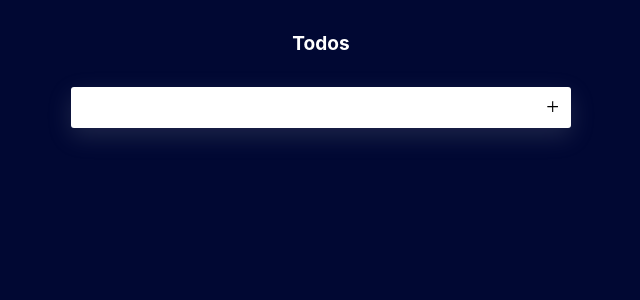
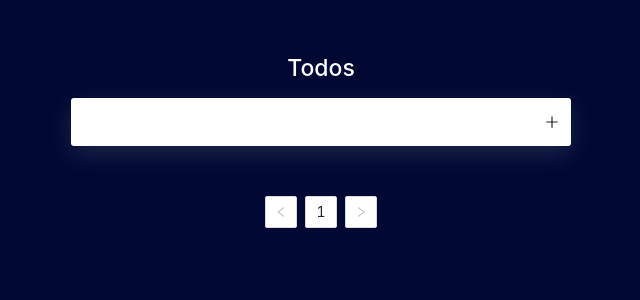
Before and after one commit to nguyenhieunghia2001/todos_Redux, a React (Create React App) app: page / in a window 1280 px wide. Shown: the top 300 px of the page, without its empty margins (319-959 px from the left). Built offline with nearby package versions, Linux system fonts and the light colour scheme.

Commit message:
panigation :v

```diff
--- a/package.json
+++ b/package.json
@@ -16,6 +16,7 @@
     "react-dom": "^17.0.2",
     "react-icons": "^4.2.0",
     "react-redux": "^7.2.4",
+    "react-router-dom": "^6.0.1",
     "react-scripts": "4.0.3",
     "reactstrap": "^8.9.0",
     "redux": "^4.1.0",
--- a/src/App.css
+++ b/src/App.css
@@ -39,5 +39,5 @@
 
 body{
   position: relative;
-  background-color: #010833;
+  background-color: #010833 !important;
 }
--- a/src/App.js
+++ b/src/App.js
@@ -1,12 +1,10 @@
 import "./App.css";
-import TodoApp from "./components/Todo/TodoApp";
-import Login from "./components/Login";
+import Patination from "./components/pagination/pagination";
 
 function App() {
   return (
     <div className="App">
-      {/* <Login /> */}
-      <TodoApp />
+      <Patination />
     </div>
   );
 }
--- a/src/components/Todo/TodoApp.js
+++ b/src/components/Todo/TodoApp.js
@@ -1,11 +1,6 @@
 import React, { useState } from "react";
 import { useDispatch, useSelector } from "react-redux";
-import {
-  addTodo,
-  active,
-  remove,
-  addTodoThunk,
-} from "../../features/todoSlice";
+import { active, remove, addTodoThunk } from "../../features/todoSlice";
 import { PlusOutlined } from "@ant-design/icons";
 import { FaRegDotCircle, FaDotCircle } from "react-icons/fa";
 import { GrFormClose } from "react-icons/gr";
@@ -13,10 +8,10 @@ import Ring from "react-cssfx-loading/lib/Ring";
 import "./style.scss";
 
 // {todos, addTodo, fetchTodo}
-const TodoApp = () => {
+const TodoApp = ({ todos, onchange }) => {
   const [text, setText] = useState("");
   const dispatch = useDispatch();
-  const todos = useSelector((state) => state.todos.items);
+  // const todos = useSelector((state) => state.todos.items);
   const isUpload = useSelector((state) => state.todos.isUpload);
 
   const hanleOnKeyPress = (e) => {
@@ -35,6 +30,7 @@ const TodoApp = () => {
   };
   const handleActive = (id) => {
     dispatch(active(id));
+    onchange(id);
   };
   const handleRemove = (id) => {
     dispatch(remove(id));
--- a/src/components/Todo/style.scss
+++ b/src/components/Todo/style.scss
@@ -1,11 +1,6 @@
 .todo {
-  position: absolute;
   width: 500px;
-  // height: 300px;
-  top: 50%;
-  left: 50%;
-  transform: translate(-50%, 0);
-
+  margin: 50px auto;
   .input-group {
     display: flex;
     background-color: #fff;
@@ -29,8 +24,10 @@
     }
   }
   .header {
-    font-size: 23px;
-    color: #fff;
+    h5 {
+      font-size: 23px;
+      color: #fff !important;
+    }
   }
   ul {
     list-style-type: none;
--- /dev/null
+++ b/src/components/pagination/pagination.js
@@ -0,0 +1,39 @@
+import { Pagination } from "antd";
+import React, { useEffect, useState } from "react";
+import { useSelector } from "react-redux";
+import TodoApp from "../Todo/TodoApp";
+import "./style.scss";
+
+const TOTAL_PAGE = 3;
+const Cpagination = () => {
+  const [currentPage, setCurrentPage] = useState(1);
+  const [todosCurrent, setTodosCurrent] = useState([]);
+  const todos = useSelector((state) => state.todos.items);
+  useEffect(() => {
+    const index = currentPage * TOTAL_PAGE;
+    setTodosCurrent(todos?.slice((currentPage - 1) * TOTAL_PAGE, index));
+  }, [todos, currentPage]);
+  const changePgae = (numPage) => {
+    setCurrentPage(numPage);
+  };
+  const eventTodo = (id) => {
+    //test dùng onchange
+    // console.log(id);
+  };
+  return (
+    <>
+      <TodoApp todos={todosCurrent} onchange={eventTodo} />
+      {todos && (
+        <Pagination
+          defaultCurrent={currentPage}
+          total={todos.length}
+          defaultPageSize={3}
+          pageSize={3}
+          onChange={changePgae}
+        />
+      )}
+    </>
+  );
+};
+
+export default Cpagination;
--- a/src/features/todoSlice.js
+++ b/src/features/todoSlice.js
@@ -6,7 +6,7 @@ export const addTodoThunk = createAsyncThunk(
     new Promise(function (resolve, reject) {
       setTimeout(() => {
         resolve(payload);
-      }, 2000);
+      }, 1000);
     })
 );
 
@@ -20,6 +20,7 @@ const todo = createSlice({
   initialState,
   reducers: {
     addTodo: (state, action) => {
+      console.log(state);
       state.items.push(action.payload);
     },
     active: (state, action) => {
@@ -47,7 +48,7 @@ const todo = createSlice({
     },
     [addTodoThunk.fulfilled]: (state, action) => {
       state.isUpload = false;
-      state.items.push(action.payload);
+      state.items = [action.payload, ...state.items];
     },
   },
 });
--- a/src/index.js
+++ b/src/index.js
@@ -5,6 +5,7 @@ import "./index.css";
 import App from "./App";
 import reportWebVitals from "./reportWebVitals";
 import store from "./App/store";
+import 'antd/dist/antd.css';
 
 ReactDOM.render(
   <Provider store={store}>
```
Also changed, not shown: src/components/pagination/style.scss (added), 1 other file (tests, documents, lock files or other folders).
